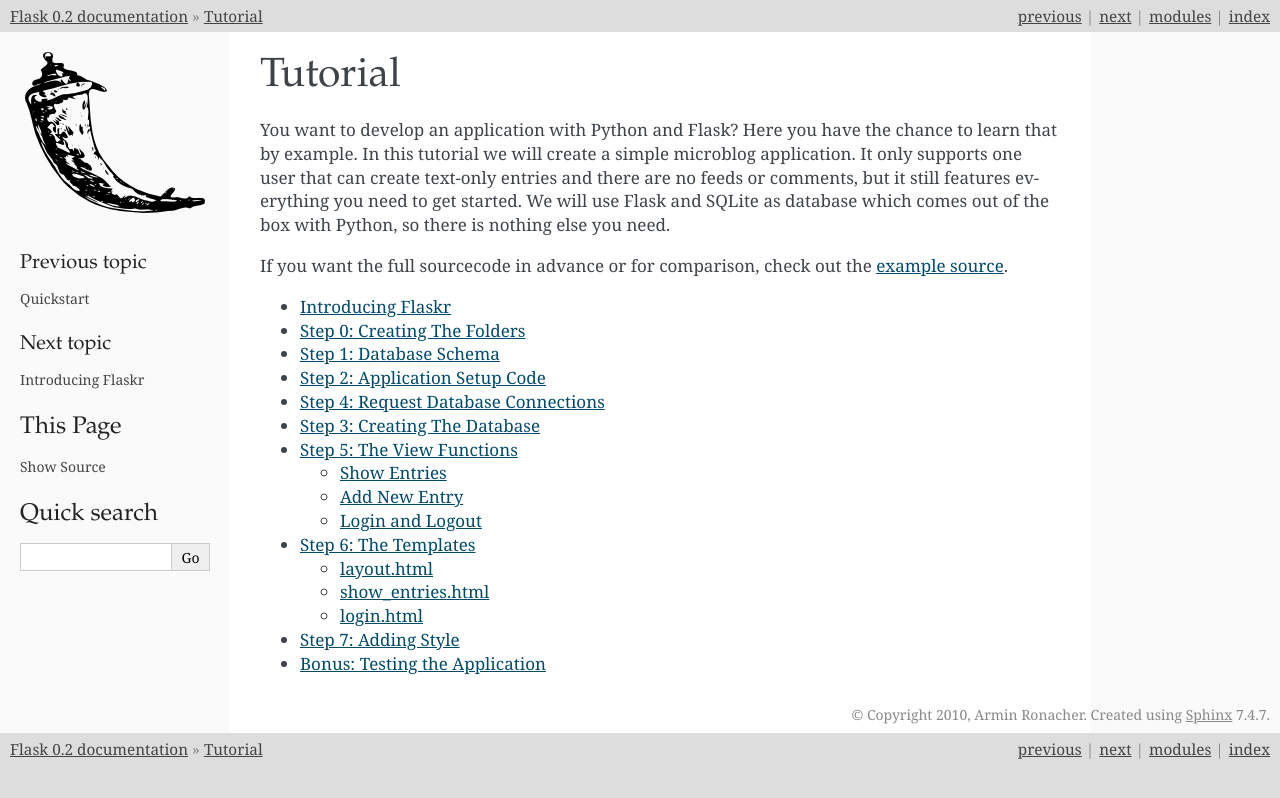
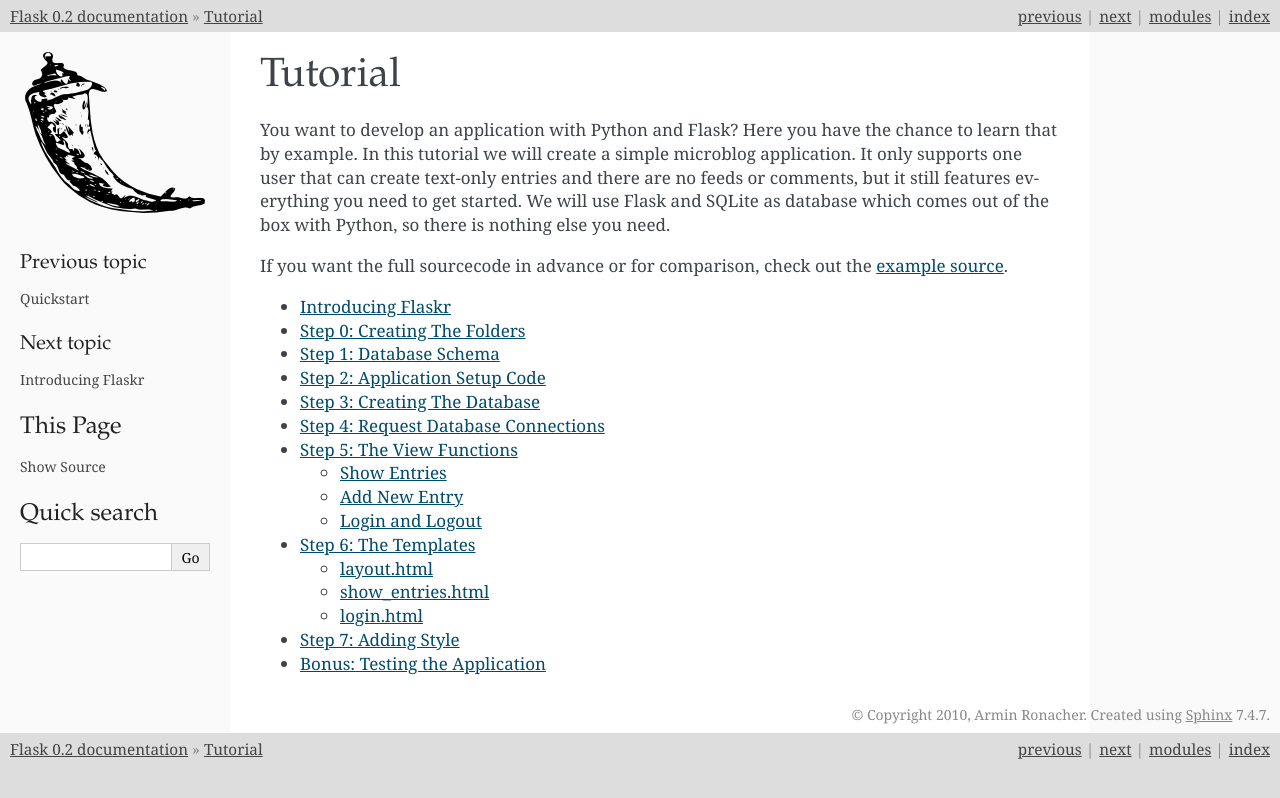
Before and after one commit to naturalspirit-dev/flask-website, a Sphinx documentation site: the page built from docs/tutorial/index.rst, in a window 1280 px wide. Shown: the top 798 px of the page. Built offline with Sphinx 7.4.7, drawn with Linux system fonts in a browser that asks for light colours.

```diff
--- a/docs/tutorial/index.rst
+++ b/docs/tutorial/index.rst
@@ -24,8 +24,8 @@ the `example source`_.
    folders
    schema
    setup
+   dbinit
    dbcon
-   dbinit
    views
    templates
    css
```
